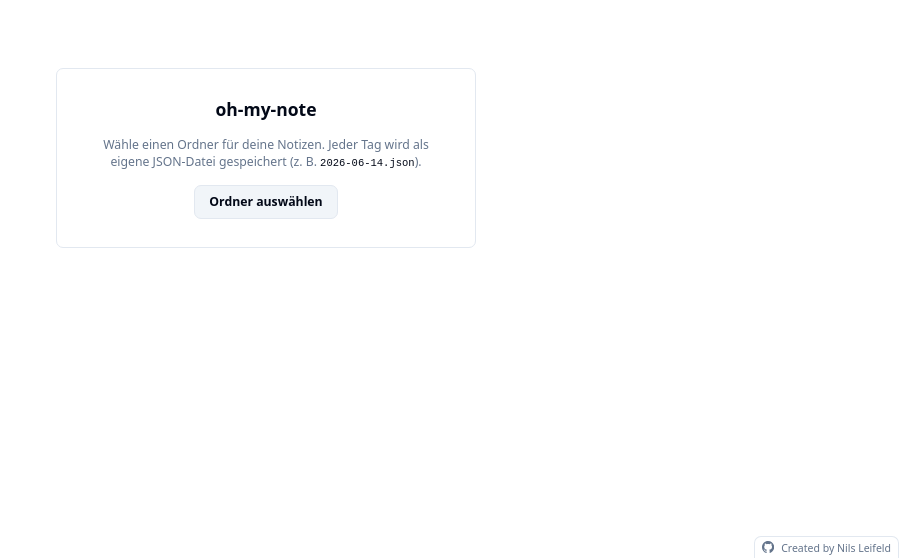
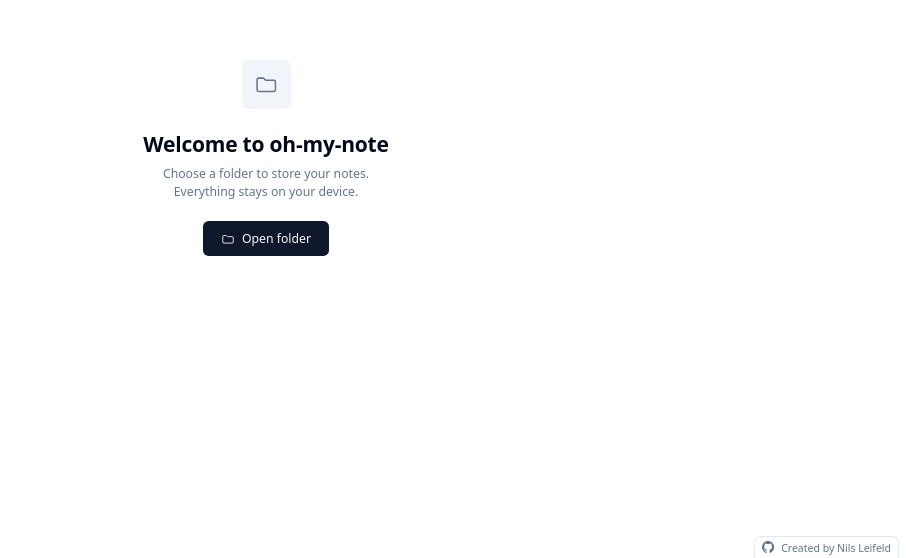
Before and after one commit to nilsleifeld/oh-my-note, a React (Vite) app: page / in a window 1280 px wide. Shown: the part 242-800 px from the top of the page, without its empty margins (374-1280 px from the left). Built offline with nearby package versions, Linux system fonts and the light colour scheme; no server answers.

Commit message:
style: folder-gate redesign UI

```diff
--- a/src/components/FolderGate.tsx
+++ b/src/components/FolderGate.tsx
@@ -1,57 +1,99 @@
 type FolderGateProps = {
   state: "pick" | "unsupported" | "error";
   message?: string;
+  showPermissionHint?: boolean;
   onSelectFolder: () => void;
 };
+
+function FolderIcon() {
+  return (
+    <svg
+      className="folder-gate__icon"
+      viewBox="0 0 24 24"
+      fill="none"
+      stroke="currentColor"
+      strokeWidth="1.5"
+      strokeLinecap="round"
+      strokeLinejoin="round"
+      aria-hidden="true"
+    >
+      <path d="M3 7.5A1.5 1.5 0 0 1 4.5 6h4.19a1.5 1.5 0 0 1 1.06.44l1.06 1.06A1.5 1.5 0 0 0 11.87 8H19.5A1.5 1.5 0 0 1 21 9.5v8A1.5 1.5 0 0 1 19.5 19h-15A1.5 1.5 0 0 1 3 17.5z" />
+    </svg>
+  );
+}
+
+function PermissionSteps() {
+  return (
+    <ol className="folder-gate__steps">
+      <li>Click the button below</li>
+      <li>Select your notes folder in the dialog</li>
+      <li>
+        When your browser asks for access, choose <strong>Allow</strong>
+      </li>
+    </ol>
+  );
+}
 
 export function FolderGate({
   state,
   message,
+  showPermissionHint = false,
   onSelectFolder,
 }: FolderGateProps) {
   return (
     <div className="folder-gate">
       <div className="folder-gate__card">
-        <h1 className="folder-gate__title">oh-my-note</h1>
+        <div className="folder-gate__badge">
+          <FolderIcon />
+        </div>
 
-        {state === "pick" ? (
-          <>
-            <p className="folder-gate__text">
-              Wähle einen Ordner für deine Notizen. Jeder Tag wird als eigene
-              JSON-Datei gespeichert (z. B. <code>2026-06-14.json</code>).
+        <div className="folder-gate__body">
+          <h1 className="folder-gate__title">
+            {state === "error"
+              ? "Couldn’t open the folder"
+              : "Welcome to oh-my-note"}
+          </h1>
+
+          {state === "pick" ? (
+            <>
+              <p className="folder-gate__text">
+                Choose a folder to store your notes. Everything stays on your
+                device.
+              </p>
+              {showPermissionHint ? (
+                <div className="folder-gate__hint">
+                  <p className="folder-gate__hint-title">
+                    Your browser will ask for permission
+                  </p>
+                  <PermissionSteps />
+                </div>
+              ) : null}
+            </>
+          ) : null}
+
+          {state === "unsupported" ? (
+            <p className="folder-gate__text folder-gate__text--error">
+              Your browser doesn&apos;t support opening a local folder. Please
+              use Chrome or Edge.
             </p>
-            <button
-              type="button"
-              className="folder-gate__button"
-              onClick={onSelectFolder}
-            >
-              Ordner auswählen
-            </button>
-          </>
-        ) : null}
+          ) : null}
 
-        {state === "unsupported" ? (
-          <>
+          {state === "error" ? (
             <p className="folder-gate__text folder-gate__text--error">
-              Dein Browser unterstützt keine lokale Ordnerauswahl. Bitte Chrome
-              oder Edge verwenden.
+              {message ?? "The notes folder couldn’t be opened."}
             </p>
-          </>
-        ) : null}
+          ) : null}
+        </div>
 
-        {state === "error" ? (
-          <>
-            <p className="folder-gate__text folder-gate__text--error">
-              {message ?? "Der Notizen-Ordner konnte nicht geöffnet werden."}
-            </p>
-            <button
-              type="button"
-              className="folder-gate__button"
-              onClick={onSelectFolder}
-            >
-              Ordner auswählen
-            </button>
-          </>
+        {state !== "unsupported" ? (
+          <button
+            type="button"
+            className="folder-gate__button"
+            onClick={onSelectFolder}
+          >
+            <FolderIcon />
+            {state === "error" ? "Try another folder" : "Open folder"}
+          </button>
         ) : null}
       </div>
     </div>
--- a/src/css/components/folder-gate.css
+++ b/src/css/components/folder-gate.css
@@ -12,25 +12,50 @@
   .folder-gate__card {
     display: flex;
     flex-direction: column;
-    gap: calc(var(--spacing) * 4);
-    width: min(100%, calc(var(--spacing) * 120));
-    padding: calc(var(--spacing) * 8);
-    border: 1px solid var(--ln-border);
-    border-radius: var(--radius-lg);
+    align-items: center;
+    gap: calc(var(--spacing) * 6);
+    width: min(100%, calc(var(--spacing) * 110));
+    padding: calc(var(--spacing) * 12) calc(var(--spacing) * 10);
+    border-radius: var(--radius-xl);
     background: var(--ln-background);
     text-align: center;
   }
 
+  .folder-gate__badge {
+    display: flex;
+    align-items: center;
+    justify-content: center;
+    width: calc(var(--spacing) * 14);
+    height: calc(var(--spacing) * 14);
+    border-radius: var(--radius-lg);
+    background: var(--ln-muted);
+    color: var(--ln-muted-foreground);
+  }
+
+  .folder-gate__badge .folder-gate__icon {
+    width: calc(var(--spacing) * 7);
+    height: calc(var(--spacing) * 7);
+  }
+
+  .folder-gate__body {
+    display: flex;
+    flex-direction: column;
+    align-items: center;
+    gap: calc(var(--spacing) * 2);
+  }
+
   .folder-gate__title {
     margin: 0;
-    font-size: var(--text-xl);
-    line-height: var(--text-xl--line-height);
+    font-size: var(--text-2xl);
+    line-height: var(--text-2xl--line-height);
     font-weight: 600;
+    letter-spacing: -0.01em;
     color: var(--ln-foreground);
   }
 
   .folder-gate__text {
     margin: 0;
+    max-width: 36ch;
     font-size: var(--text-sm);
     line-height: var(--text-sm--line-height);
     color: var(--ln-muted-foreground);
@@ -40,26 +65,89 @@
     color: var(--ln-destructive);
   }
 
-  .folder-gate__text code {
-    font-size: var(--text-xs);
+  .folder-gate__hint {
+    display: flex;
+    flex-direction: column;
+    gap: calc(var(--spacing) * 2);
+    width: 100%;
+    max-width: 36ch;
+    margin-top: calc(var(--spacing) * 2);
+    padding: calc(var(--spacing) * 4);
+    border-radius: var(--radius-md);
+    background: var(--ln-muted);
+    text-align: left;
+  }
+
+  .folder-gate__hint--warning {
+    background: color-mix(in srgb, var(--ln-destructive) 8%, var(--ln-muted));
+  }
+
+  .folder-gate__hint-title {
+    margin: 0;
+    font-size: var(--text-sm);
+    line-height: var(--text-sm--line-height);
+    font-weight: 600;
+    color: var(--ln-foreground);
+  }
+
+  .folder-gate__hint-text {
+    margin: 0;
+    font-size: var(--text-sm);
+    line-height: var(--text-sm--line-height);
+    color: var(--ln-muted-foreground);
+  }
+
+  .folder-gate__steps {
+    margin: 0;
+    padding-left: calc(var(--spacing) * 5);
+    font-size: var(--text-sm);
+    line-height: var(--text-sm--line-height);
+    color: var(--ln-muted-foreground);
+  }
+
+  .folder-gate__steps li + li {
+    margin-top: calc(var(--spacing) * 1);
+  }
+
+  .folder-gate__steps strong {
+    font-weight: 600;
     color: var(--ln-foreground);
   }
 
   .folder-gate__button {
-    align-self: center;
-    padding: calc(var(--spacing) * 2) calc(var(--spacing) * 4);
-    border: 1px solid var(--ln-border);
-    border-radius: var(--radius);
-    background: var(--ln-accent);
+    display: inline-flex;
+    align-items: center;
+    justify-content: center;
+    gap: calc(var(--spacing) * 2);
+    padding: calc(var(--spacing) * 2.5) calc(var(--spacing) * 5);
+    border: none;
+    border-radius: var(--radius-md);
+    background: var(--ln-primary);
     font-size: var(--text-sm);
     line-height: var(--text-sm--line-height);
-    font-weight: 600;
-    color: var(--ln-foreground);
+    font-weight: 500;
+    color: var(--ln-primary-foreground);
     cursor: pointer;
-    transition: background 0.15s ease;
+    transition:
+      opacity 0.15s ease,
+      transform 0.05s ease;
+  }
+
+  .folder-gate__button .folder-gate__icon {
+    width: calc(var(--spacing) * 4);
+    height: calc(var(--spacing) * 4);
   }
 
   .folder-gate__button:hover {
-    background: var(--ln-muted);
+    opacity: 0.88;
+  }
+
+  .folder-gate__button:active {
+    transform: scale(0.985);
+  }
+
+  .folder-gate__button:focus-visible {
+    outline: 2px solid var(--ln-foreground);
+    outline-offset: 2px;
   }
 }
```
